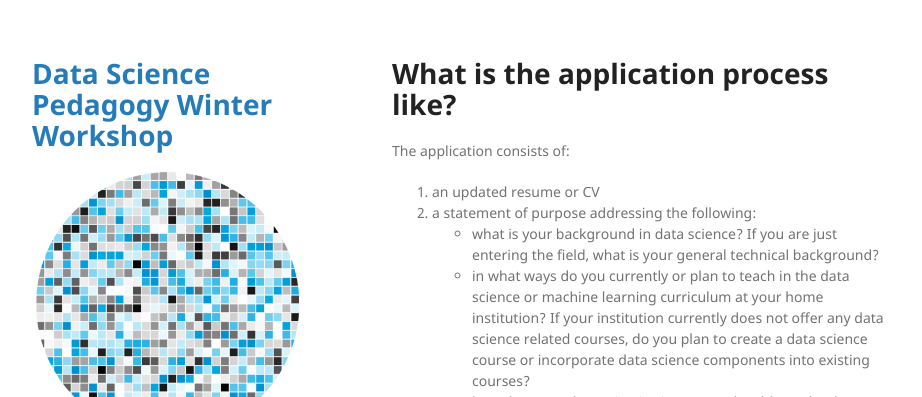
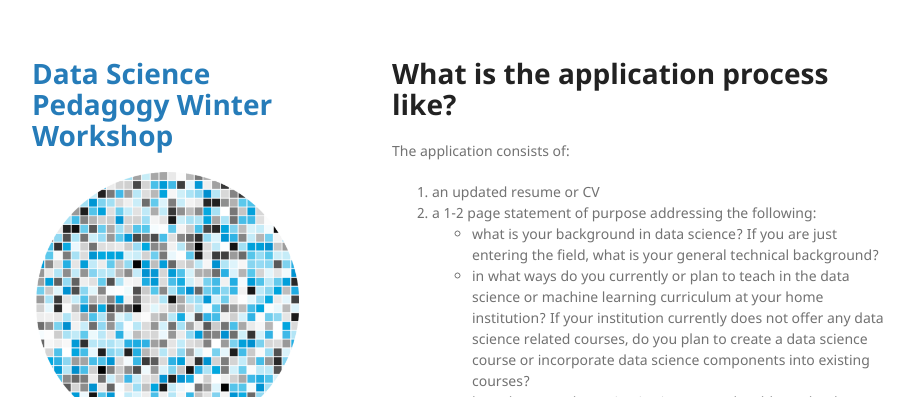
Before and after one commit to onefishy/data-science-workshop, a Jekyll site: the page built from docs/application-process.md, in a window 1280 px wide. Shown: the top 397 px of the page, without its empty margins (178-1100 px from the left). Built offline with Jekyll 4.4.1, drawn with Linux system fonts in a browser that asks for light colours; our own code applies the rules of GitHub Pages for plain Markdown files.

Commit message:
Update application-process.md

```diff
--- a/docs/application-process.md
+++ b/docs/application-process.md
@@ -1,7 +1,7 @@
 # What is the application process like?
 The application consists of:
 1. an updated resume or CV
-2. a statement of purpose addressing the following:
+2. a 1-2 page statement of purpose addressing the following:
  - what is your background in data science? If you are just entering the field, what is your general technical background?
  - in what ways do you currently or plan to teach in the data science or machine learning curriculum at your home institution? If your institution currently does not offer any data science related courses, do you plan to create a data science course or incorporate data science components into existing courses?
  - how does your home institution currently address the the needs of students from underrepresented groups in tech? In what ways do you anticipate your participation in this workshop to help better serve these students?
```
